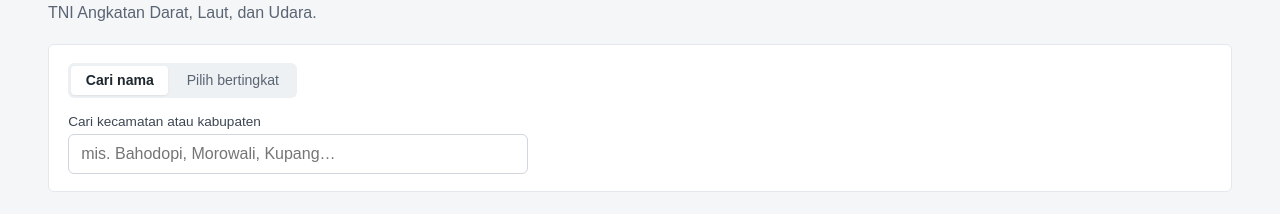
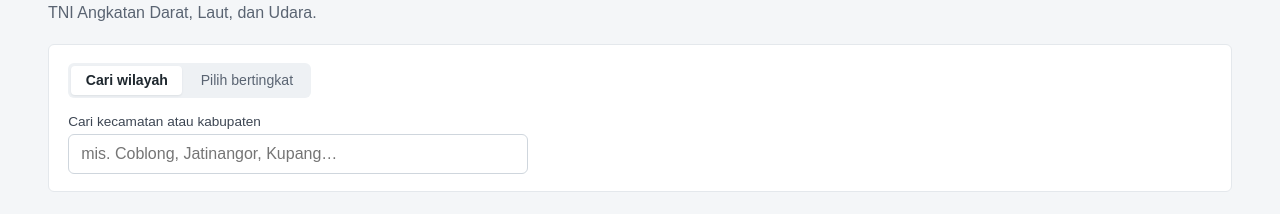
Before and after one commit to marcelsuanditambing/transformasi_kemhan, a Vue app: page /jadc2 in a window 1280 px wide. Shown: the part 147-361 px from the top of the page. Built offline with nearby package versions, Linux system fonts and the light colour scheme.

Commit message:
feat: update placeholder text and label for wilayah search in JadcSelektor component

```diff
--- a/src/components/jadc2/JadcSelektor.vue
+++ b/src/components/jadc2/JadcSelektor.vue
@@ -20,7 +20,7 @@
           v-model="query"
           type="text"
           class="cari__input"
-          placeholder="mis. Bahodopi, Morowali, Kupang…"
+          placeholder="mis. Coblong, Jatinangor, Kupang…"
           autocomplete="off"
           role="combobox"
           :aria-expanded="buka"
@@ -90,7 +90,7 @@ const emit = defineEmits(['pilih']);
 const { cariWilayah, daftarProvinsi, daftarKabupaten, daftarKecamatan } = useJadc2();
 
 const modes = [
-  { id: 'cari', label: 'Cari nama' },
+  { id: 'cari', label: 'Cari wilayah' },
   { id: 'bertingkat', label: 'Pilih bertingkat' },
 ];
 const mode = ref('cari');
```
